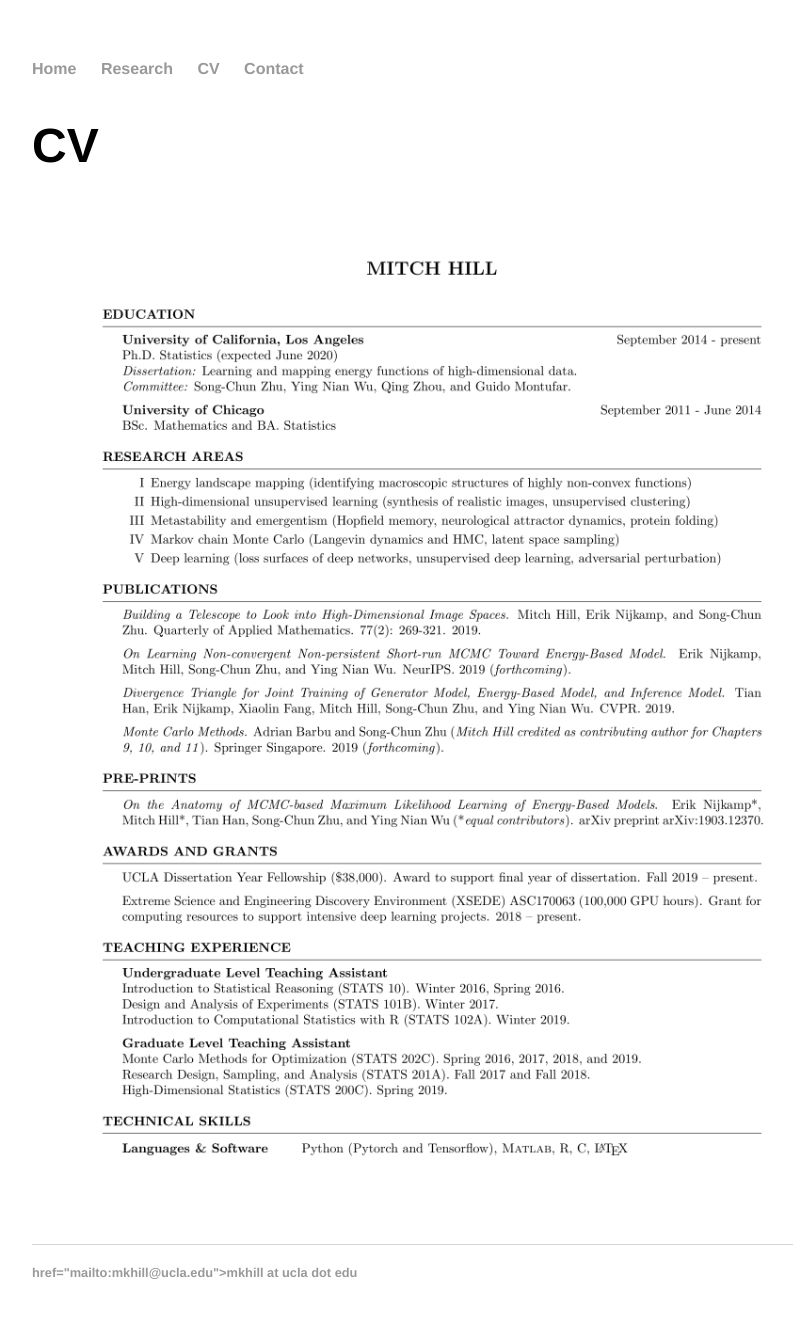
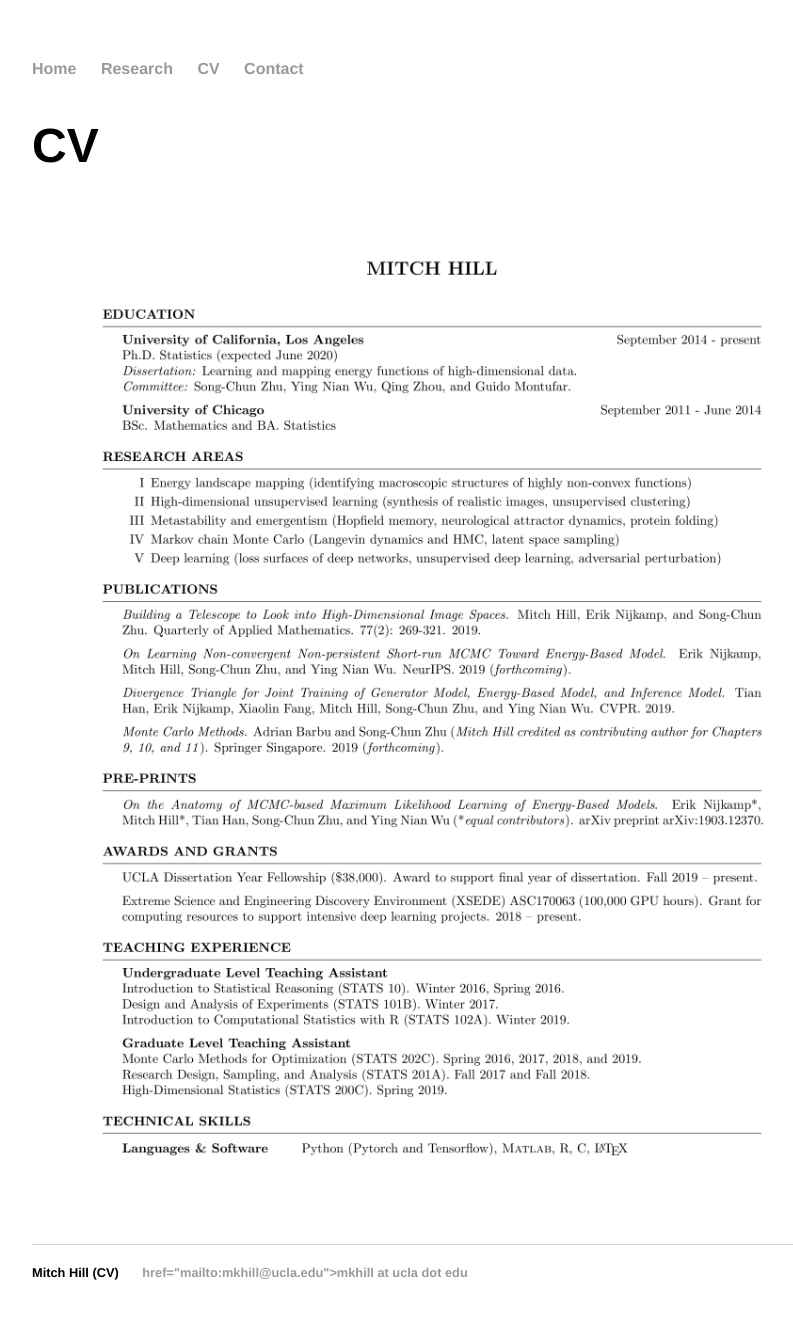
Before and after one commit to point0bar1/point0bar1.github.io, a Jekyll site: the page built from cv/index.html, in a window 1280 px wide. Shown: the whole page, without its empty margins (160-953 px from the left). Built offline with Jekyll 4.4.1, drawn with Linux system fonts in a browser that asks for light colours.

Commit message:
Update default.html

```diff
--- a/_layouts/default.html
+++ b/_layouts/default.html
@@ -21,7 +21,8 @@
 			</div><!-- /.container -->
 			<footer>
 				<ul>
-					<a> href="mailto:mkhill@ucla.edu">mkhill at ucla dot edu</a>
+					<li> {{ page.title }} </li>
+					<li> <a> href="mailto:mkhill@ucla.edu">mkhill at ucla dot edu</a> </li>
 				</ul>
 			</footer>
 		</body>
```
Lines whose indentation alone changed are shown as unchanged.
